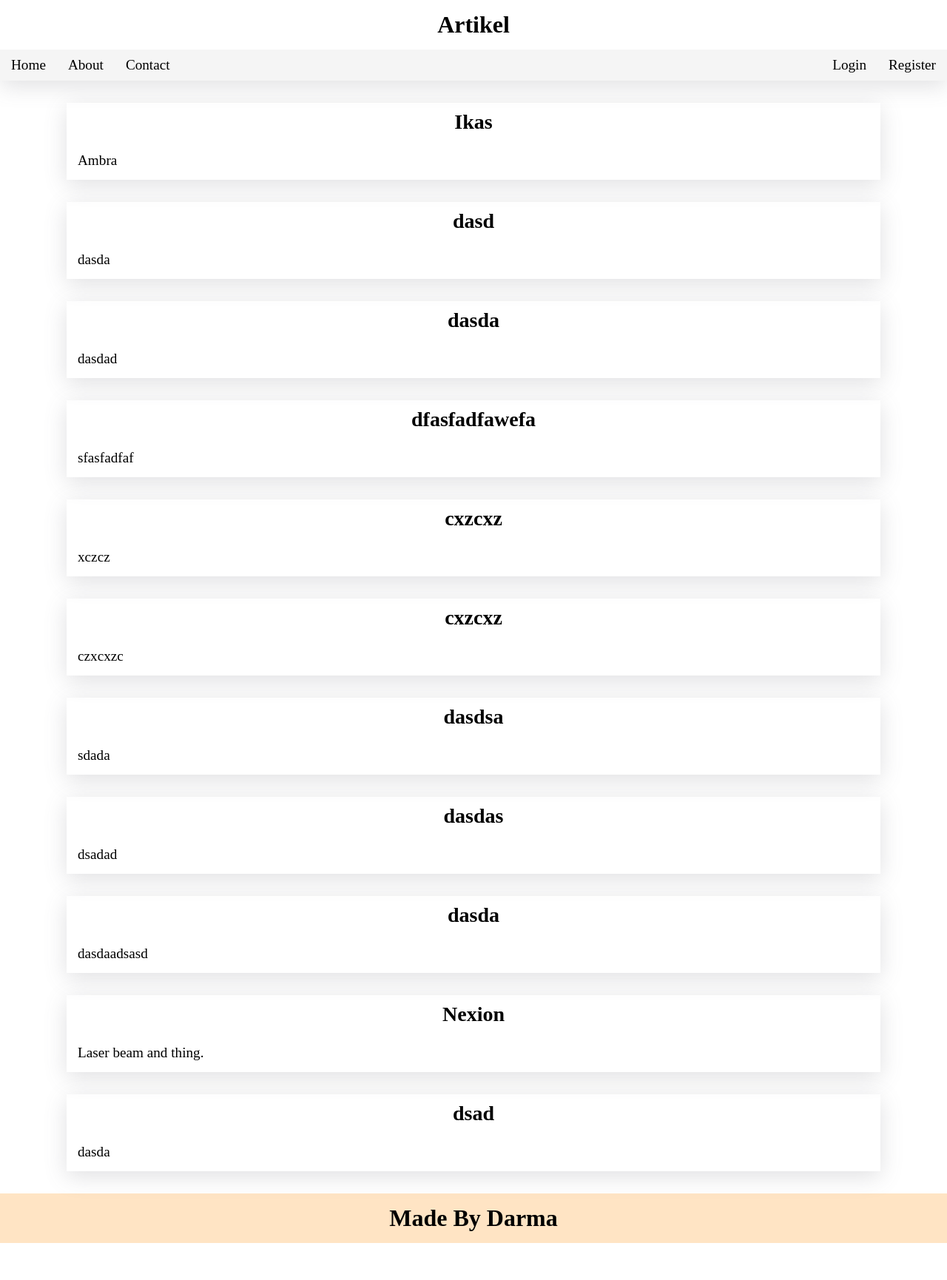
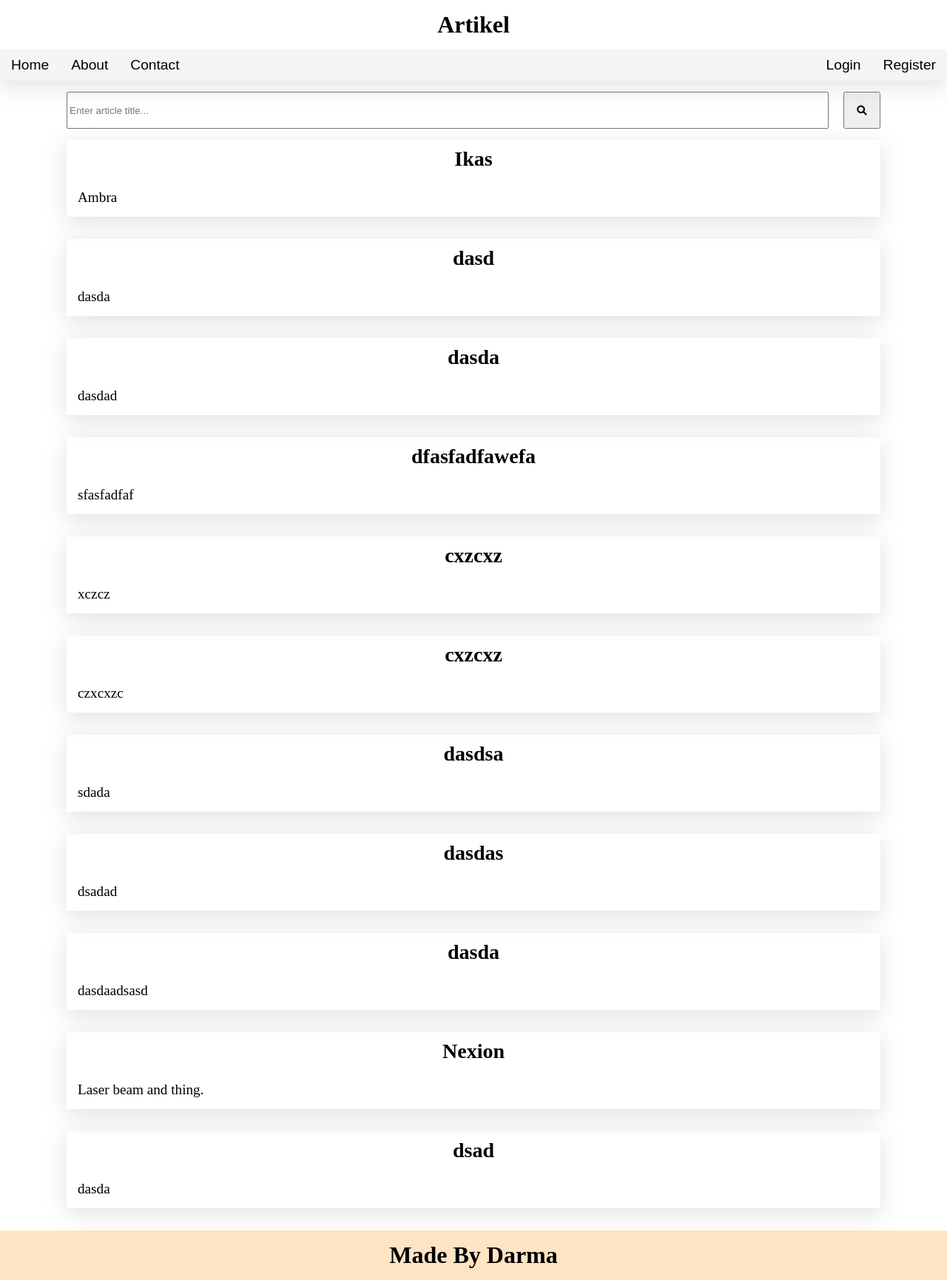
Before and after one commit to DarmaPutra55/Simple-Article, a PHP site: page /index/ in a window 1280 px wide. Shown: the whole page at 74% size. Before the commit the page ends 1680 px from the top, so only its background shows below. Run offline with PHP 8.4, Linux system fonts and the light colour scheme; data comes from the database, SQL or seed files in the repository.

Commit message:
+Searchbar Done

```diff
--- a/css/main-article/main-article.scss
+++ b/css/main-article/main-article.scss
@@ -1,4 +1,24 @@
 @mixin main-article-scss {
+    .search-bar-wrapper{
+        display: flex;
+        justify-content: center;
+
+        .search-bar{
+            display: flex;
+            width: $contentSize;
+
+            input[type=text]{
+                flex-grow: 1;
+                margin-right: 20px;
+            }
+
+            button{
+                width: 50px;
+                height: 50px;
+            }
+        }
+    }
+
     .main-article {
         display: flex;
         flex-direction: column;
--- a/css/navBar/nav/navBar.scss
+++ b/css/navBar/nav/navBar.scss
@@ -5,6 +5,7 @@
         left: 0;
         flex-grow: 0;
         background-color: whitesmoke;
+        font-family: sans-serif;
 
         @media only screen and (min-width: 700px) {
             display: flex;
@@ -34,7 +35,6 @@
                 padding: 10px 15px;
                 margin: 0 0;
                 font-size: $normal-text-size;
-                font-family: sans-serif;
             }
 
             button {
--- a/css/navBar/side/sideBar.scss
+++ b/css/navBar/side/sideBar.scss
@@ -2,12 +2,15 @@
     .side-wrapper{
         position: absolute;
         left: 0;
+        width: 100%;
         min-height: 100vh;
-        width: 100vw;
+        max-width: 100vw;
         overflow: visible;
+        font-family: sans-serif;
 
         .modal-shadow {
             height: 100%;
+            min-height: 100vh;
             width: 100%;
             background-color: black;
             opacity: 0.6;
@@ -53,7 +56,6 @@
                     padding: 12.5px 10px;
                     margin: 0 0;
                     font-size: $normal-text-size;
-                    font-family: sans-serif;
                 }
 
                 button {
--- a/css/simple.css
+++ b/css/simple.css
@@ -14,13 +14,16 @@ body.stop-scroll {
 body .side-wrapper {
   position: absolute;
   left: 0;
+  width: 100%;
   min-height: 100vh;
-  width: 100vw;
+  max-width: 100vw;
   overflow: visible;
+  font-family: sans-serif;
 }
 
 body .side-wrapper .modal-shadow {
   height: 100%;
+  min-height: 100vh;
   width: 100%;
   background-color: black;
   opacity: 0.6;
@@ -180,6 +182,7 @@ body .main-wrapper .header-wrapper .header-menu-wrapper {
       -ms-flex-positive: 0;
           flex-grow: 0;
   background-color: whitesmoke;
+  font-family: sans-serif;
 }
 
 @media only screen and (min-width: 700px) {
@@ -279,7 +281,45 @@ body .main-wrapper .content-wrapper {
   padding: 15px 0;
 }
 
-body .main-wrapper .content-wrapper .main-article {
+body .main-wrapper .content-wrapper .main-content {
+  display: -webkit-box;
+  display: -ms-flexbox;
+  display: flex;
+  -webkit-box-orient: vertical;
+  -webkit-box-direction: normal;
+      -ms-flex-direction: column;
+          flex-direction: column;
+}
+
+body .main-wrapper .content-wrapper .main-content .search-bar-wrapper {
+  display: -webkit-box;
+  display: -ms-flexbox;
+  display: flex;
+  -webkit-box-pack: center;
+      -ms-flex-pack: center;
+          justify-content: center;
+}
+
+body .main-wrapper .content-wrapper .main-content .search-bar-wrapper .search-bar {
+  display: -webkit-box;
+  display: -ms-flexbox;
+  display: flex;
+  width: calc(min(1100px, 100%));
+}
+
+body .main-wrapper .content-wrapper .main-content .search-bar-wrapper .search-bar input[type=text] {
+  -webkit-box-flex: 1;
+      -ms-flex-positive: 1;
+          flex-grow: 1;
+  margin-right: 20px;
+}
+
+body .main-wrapper .content-wrapper .main-content .search-bar-wrapper .search-bar button {
+  width: 50px;
+  height: 50px;
+}
+
+body .main-wrapper .content-wrapper .main-content .main-article {
   display: -webkit-box;
   display: -ms-flexbox;
   display: flex;
@@ -292,7 +332,7 @@ body .main-wrapper .content-wrapper .main-article {
           align-items: center;
 }
 
-body .main-wrapper .content-wrapper .main-article .content-box {
+body .main-wrapper .content-wrapper .main-content .main-article .content-box {
   position: relative;
   width: calc(min(1100px, 100%));
   height: -webkit-fit-content;
@@ -310,7 +350,7 @@ body .main-wrapper .content-wrapper .main-article .content-box {
           flex-direction: column;
 }
 
-body .main-wrapper .content-wrapper .main-article .content-box .content-header {
+body .main-wrapper .content-wrapper .main-content .main-article .content-box .content-header {
   min-height: -webkit-fit-content;
   min-height: -moz-fit-content;
   min-height: fit-content;
@@ -320,7 +360,7 @@ body .main-wrapper .content-wrapper .main-article .content-box .content-header {
   display: flex;
 }
 
-body .main-wrapper .content-wrapper .main-article .content-box .content-header .content-header-text {
+body .main-wrapper .content-wrapper .main-content .main-article .content-box .content-header .content-header-text {
   -webkit-box-flex: 1;
       -ms-flex-positive: 1;
           flex-grow: 1;
@@ -329,14 +369,14 @@ body .main-wrapper .content-wrapper .main-article .content-box .content-header .
       align-self: center;
 }
 
-body .main-wrapper .content-wrapper .main-article .content-box .content-header .content-header-text h1 {
+body .main-wrapper .content-wrapper .main-content .main-article .content-box .content-header .content-header-text h1 {
   font-size: 1.75rem;
   text-align: center;
   margin: 10px 0;
 }
 
 @media only screen and (min-width: 500px) {
-  body .main-wrapper .content-wrapper .main-article .content-box .content-header .content-header-button {
+  body .main-wrapper .content-wrapper .main-content .main-article .content-box .content-header .content-header-button {
     position: absolute;
     top: 0;
     right: 0;
@@ -344,49 +384,49 @@ body .main-wrapper .content-wrapper .main-article .content-box .content-header .
 }
 
 @media only screen and (max-width: 500px) {
-  body .main-wrapper .content-wrapper .main-article .content-box .content-header .content-header-button {
+  body .main-wrapper .content-wrapper .main-content .main-article .content-box .content-header .content-header-button {
     -webkit-box-flex: 0;
         -ms-flex: 0;
             flex: 0;
   }
 }
 
-body .main-wrapper .content-wrapper .main-article .content-box .content-header .content-header-button button {
+body .main-wrapper .content-wrapper .main-content .main-article .content-box .content-header .content-header-button button {
   background-color: white;
   width: calc(max(50px, 3.75vw));
   height: calc(max(50px, 3.75vw));
   border: none;
 }
 
-body .main-wrapper .content-wrapper .main-article .content-box .content-header .content-header-button button .icon-button-rotate-click {
+body .main-wrapper .content-wrapper .main-content .main-article .content-box .content-header .content-header-button button .icon-button-rotate-click {
   -webkit-transform: rotate(90deg);
           transform: rotate(90deg);
 }
 
-body .main-wrapper .content-wrapper .main-article .content-box .content-header .content-header-button button .icon-button-rotate-back {
+body .main-wrapper .content-wrapper .main-content .main-article .content-box .content-header .content-header-button button .icon-button-rotate-back {
   -webkit-transform: rotate(0deg);
           transform: rotate(0deg);
 }
 
-body .main-wrapper .content-wrapper .main-article .content-box .content-header .content-header-button button i {
+body .main-wrapper .content-wrapper .main-content .main-article .content-box .content-header .content-header-button button i {
   -webkit-transition: all 200ms;
   transition: all 200ms;
 }
 
-body .main-wrapper .content-wrapper .main-article .content-box .content-body {
+body .main-wrapper .content-wrapper .main-content .main-article .content-box .content-body {
   height: -webkit-fit-content;
   height: -moz-fit-content;
   height: fit-content;
   width: 100%;
 }
 
-body .main-wrapper .content-wrapper .main-article .content-box .content-body p {
+body .main-wrapper .content-wrapper .main-content .main-article .content-box .content-body p {
   font-size: 1.2rem;
   text-align: justify;
   margin: 15px;
 }
 
-body .main-wrapper .content-wrapper .main-article .content-box .content-submenu-wrapper {
+body .main-wrapper .content-wrapper .main-content .main-article .content-box .content-submenu-wrapper {
   padding: 0 10px;
   display: hidden;
   position: absolute;
--- a/css/simple.scss
+++ b/css/simple.scss
@@ -93,9 +93,14 @@ body {
             left: 0;
             padding: 15px 0;
 
-            @include main-article-scss;
-            @include article-editor-scss;
-            @include login-scss;
+            .main-content{
+                display: flex;
+                flex-direction: column;
+
+                @include main-article-scss;
+                @include article-editor-scss;
+                @include login-scss;
+            }
         }
 
 
--- a/index.html
+++ b/index.html
@@ -7,7 +7,7 @@
     <link rel="stylesheet" href="/dependencies/fontawesome-free-6.1.1-web/css/all.min.css" type="text/css">
     <meta charset="UTF-8">
     <meta name="description" content="Simple Artikel">
-    <meta name="keywords" content="Simple Artikel">
+    <meta name="keywords" content="Artikel">
     <meta name="author" content="Darma Putra">
     <meta id="viewport" name="viewport" content="width=device-width, initial-scale=1.0">
 </head>
--- a/js/router.js
+++ b/js/router.js
@@ -65,7 +65,7 @@ const showNormalContent = async () => {
     }
 
     else{
-        showMainContent();
+        await showMainContent();
     }
 }
 
--- a/view/article.html
+++ b/view/article.html
@@ -1,3 +1,9 @@
+<div class="search-bar-wrapper">
+    <form class="search-bar" id="search-form">
+        <input type="text" id="search-bar-text" placeholder="Enter article title...">
+        <button type="submit" id="submit-search"><i class="fa fa-solid fa-search"></i></button>
+    </form>
+</div>
 <div class="main-article" id="main-box">
 
 </div>
```
Also changed, not shown: other parts of css/simple.css (+41 -43 lines), js/article-list.js (+39 -14 lines), js/simple.js (+3 -4 lines), 1 other file.
